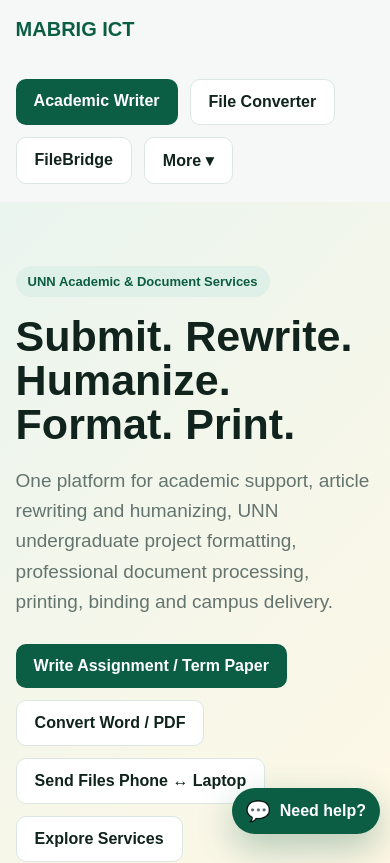
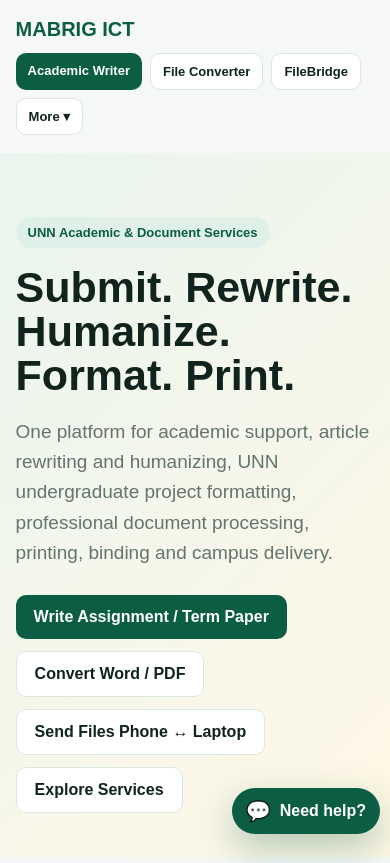
Before and after one commit to mabrig1/mabrig-academic-assistance, a Next.js app: page / in a window 390 px wide. Shown: the top 863 px of the page. Built offline with nearby package versions, Linux system fonts and the light colour scheme.

Commit message:
Style minimal primary navigation with accessible More submenu

```diff
--- a/app/globals.css
+++ b/app/globals.css
@@ -249,3 +249,17 @@
 .cover-preview-ornament.bottom { margin-top:auto; margin-bottom:0; }
 @media(max-width:980px){ .cover-creator-layout{grid-template-columns:1fr}.cover-preview-wrap{position:static}.cover-preview-paper{max-width:460px} }
 @media(max-width:600px){ .cover-template-grid{grid-template-columns:1fr}.cover-preview-paper{padding:13px} }
+
+
+/* Compact site navigation: keep the primary services visible and group extras. */
+.nav .nav-more { position:relative; align-self:center; }
+.nav .nav-more summary { display:inline-flex;align-items:center;list-style:none;user-select:none;white-space:nowrap; }
+.nav .nav-more summary::-webkit-details-marker { display:none; }
+.nav .nav-more-items { position:absolute;right:0;top:calc(100% + 8px);z-index:50;width:min(270px,80vw);padding:8px;background:#fff;border:1px solid var(--border);border-radius:12px;box-shadow:0 16px 40px #10231d24;display:grid; }
+.nav .nav-more-items a { font-size:14px;display:block;padding:11px 12px;border-radius:7px;font-weight:650; }
+.nav .nav-more-items a:hover,.nav .nav-more-items a:focus-visible { background:#eaf5ef;color:var(--green);outline-offset:2px; }
+@media (max-width:700px) {
+  .nav { align-items:flex-start;gap:12px;flex-wrap:wrap; }
+  .nav > .actions { margin-top:0;gap:8px; }
+  .nav > .actions .btn { padding:10px 12px;font-size:13px; }
+}
```
